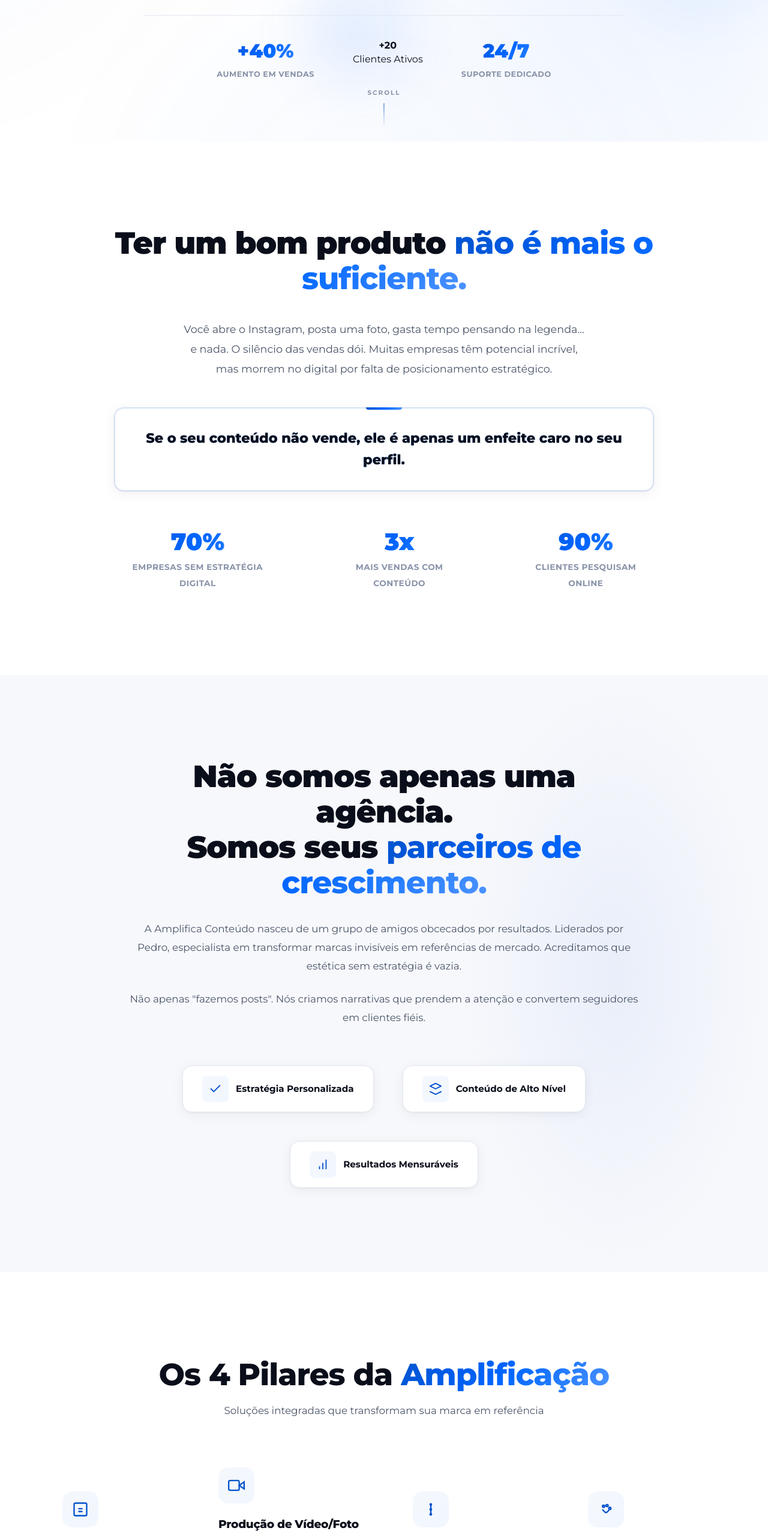
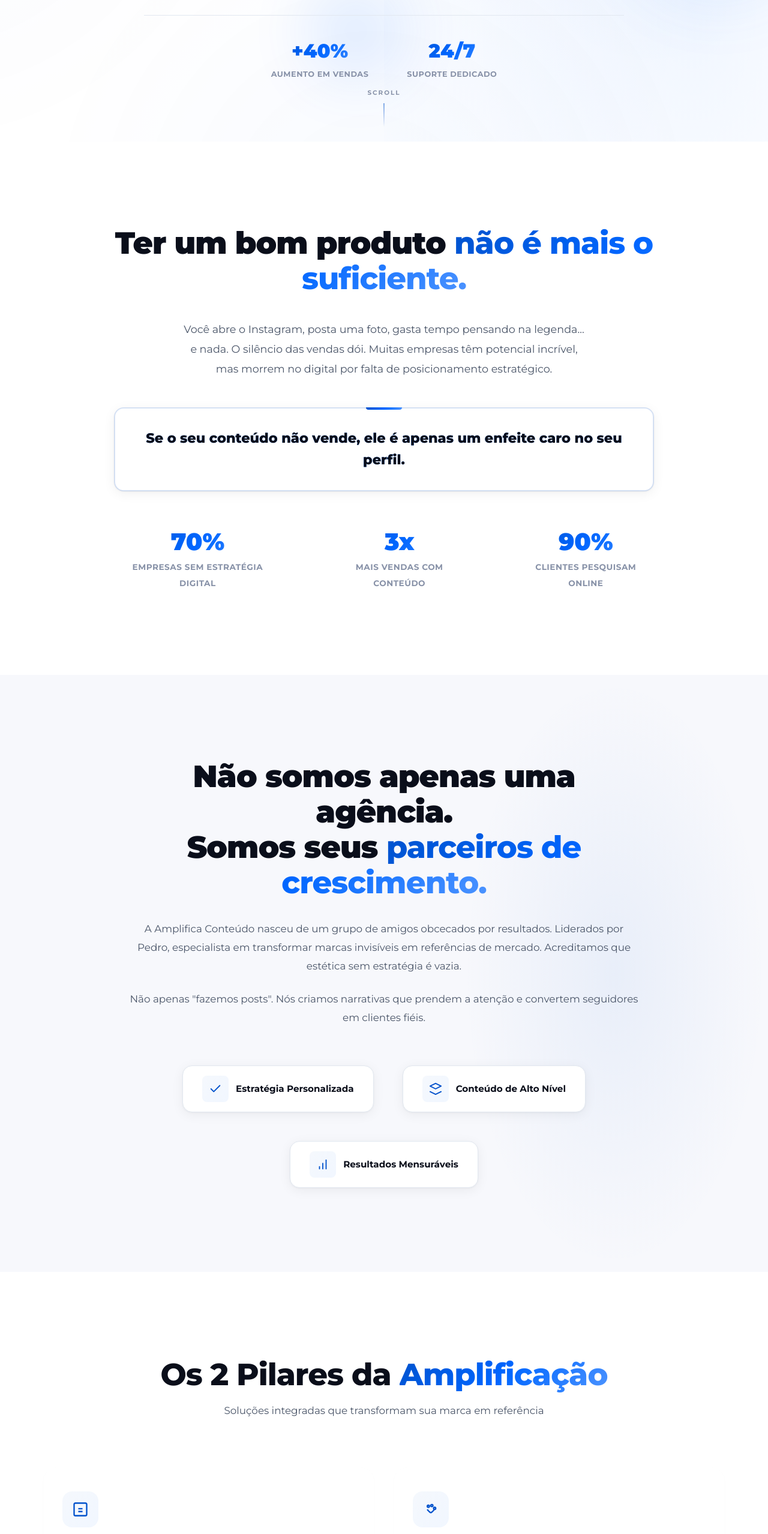
Before and after one commit to Igorls34/portifolio-amplifica-conteudo, a React (Vite) app: page / in a window 1280 px wide. Shown: the part 904-3461 px from the top of the page at 60% size. Built offline with nearby package versions, Linux system fonts and the light colour scheme.

Commit message:
clean: remove design/estrategia items, motion design videos only

```diff
--- a/src/components/Hero.tsx
+++ b/src/components/Hero.tsx
@@ -75,10 +75,6 @@ const Hero = () => {
                 <h4>+40%</h4>
                 <span>Aumento em Vendas</span>
               </div>
-              <div>
-                <h4>+20</h4>
-                <span>Clientes Ativos</span>
-              </div>
               <div className="hero-stat">
                 <h4>24/7</h4>
                 <span>Suporte Dedicado</span>
--- a/src/components/Portfolio.tsx
+++ b/src/components/Portfolio.tsx
@@ -45,82 +45,16 @@ const portfolioItems: PortfolioItem[] = [
     category: 'Redes Sociais'
   },
   {
-    id: '5',
-    image: 'WhatsApp Image 2026-04-03 at 14.30.10.jpeg',
-    title: 'Design Editorial',
-    category: 'Design'
-  },
-  {
     id: '6',
     image: 'WhatsApp Image 2026-04-03 at 14.30.102.jpeg',
     title: 'Branding Completo',
     category: 'Identidade Visual'
   },
   {
-    id: '8',
-    image: 'WhatsApp Image 2026-04-03 at 14.30.116.jpeg',
-    title: 'Layout Digital',
-    category: 'Design Digital'
-  },
-  {
-    id: '9',
-    image: 'WhatsApp Image 2026-04-03 at 14.30.120.4jpeg.jpeg',
-    title: 'Embalagem Premium',
-    category: 'Design de Produto'
-  },
-  {
-    id: '10',
-    image: 'WhatsApp Image 2026-04-03 at 14.30.120.jpeg',
-    title: 'Estratégia de Conteúdo',
-    category: 'Estratégia'
-  },
-  {
-    id: '12',
-    image: 'WhatsApp Image 2026-04-03 at 14.30.191.jpeg',
-    title: 'Criativo para Publicidade',
-    category: 'Publicidade'
-  },
-  {
-    id: '13',
-    image: 'WhatsApp Image 2026-04-03 at 14.30.210.jpeg',
-    title: 'Catálogo Digital',
-    category: 'Design'
-  },
-  {
-    id: '14',
-    image: 'WhatsApp Image 2026-04-03 at 14.301.10.jpeg',
-    title: 'Motion Graphics',
-    category: 'Motion Design'
-  },
-  {
     id: '15',
     image: 'WhatsApp Image 2026-04-03 at 14.306.10.jpeg',
     title: 'Instagram Reels',
     category: 'Redes Sociais'
-  },
-  {
-    id: '16',
-    image: 'WhatsApp Image 2026-04-03 at 14.33.230.jpeg',
-    title: 'Ilustração Digital',
-    category: 'Arte Digital'
-  },
-  {
-    id: '17',
-    image: 'WhatsApp Image 2026-04-03 at 14.33.233.jpeg',
-    title: 'Webdesign Responsivo',
-    category: 'Design Digital'
-  },
-  {
-    id: '18',
-    image: 'WhatsApp Image 2026-04-03 at 14.33.239.jpeg',
-    title: 'Apresentação Corporativa',
-    category: 'Design'
-  },
-  {
-    id: '21',
-    image: 'WhatsApp Image 2026-04-03 at 14.40.170.jpeg',
-    title: 'Consultoria de Marca',
-    category: 'Estratégia'
   }
 ]
 
--- a/src/components/Services.tsx
+++ b/src/components/Services.tsx
@@ -8,28 +8,6 @@ const services = [
       <svg viewBox="0 0 24 24" fill="none" stroke="currentColor" strokeWidth="2">
         <rect x="3" y="3" width="18" height="18" rx="2"/>
         <path d="M9 11h6M9 15h6"/>
-      </svg>
-    )
-  },
-  {
-    title: 'Produção de Vídeo/Foto',
-    description: 'Conteúdo visual de elite que faz o seu cliente parar o scroll e desejar o seu produto.',
-    icon: (
-      <svg viewBox="0 0 24 24" fill="none" stroke="currentColor" strokeWidth="2">
-        <polygon points="23 7 16 12 23 17 23 7"/>
-        <rect x="1" y="5" width="15" height="14" rx="2" ry="2"/>
-      </svg>
-    )
-  },
-  {
-    title: 'Estratégia Digital',
-    description: 'O mapa do tesouro. Planejamos cada passo para que sua marca ocupe o lugar que merece.',
-    icon: (
-      <svg viewBox="0 0 24 24" fill="none" stroke="currentColor" strokeWidth="2">
-        <circle cx="12" cy="12" r="1"/>
-        <circle cx="12" cy="5" r="1"/>
-        <circle cx="12" cy="19" r="1"/>
-        <path d="M12 6v6M12 13v6"/>
       </svg>
     )
   },
@@ -52,12 +30,12 @@ const Services = () => {
     <section id="services" className="services">
       <div className="container">
         <div className="services-header">
-          <h2 className="reveal">Os 4 Pilares da <span className="neon-text">Amplificação</span></h2>
+          <h2 className="reveal">Os 2 Pilares da <span className="neon-text">Amplificação</span></h2>
           <p className="reveal delay-1">Soluções integradas que transformam sua marca em referência</p>
         </div>
         <div className="services-grid">
           {services.map((service, index) => (
-            <div key={index} className={index === 1 ? '' : `service-card reveal delay-${index + 1}`}>
+            <div key={index} className={`service-card reveal delay-${index + 1}`}>
               <div className="service-icon">{service.icon}</div>
               <h3>{service.title}</h3>
               <p>{service.description}</p>
```
